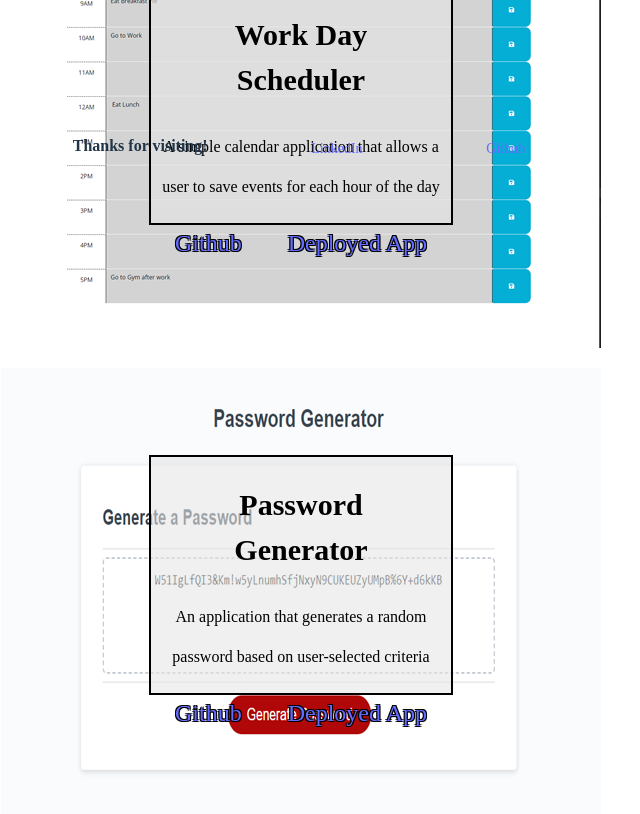
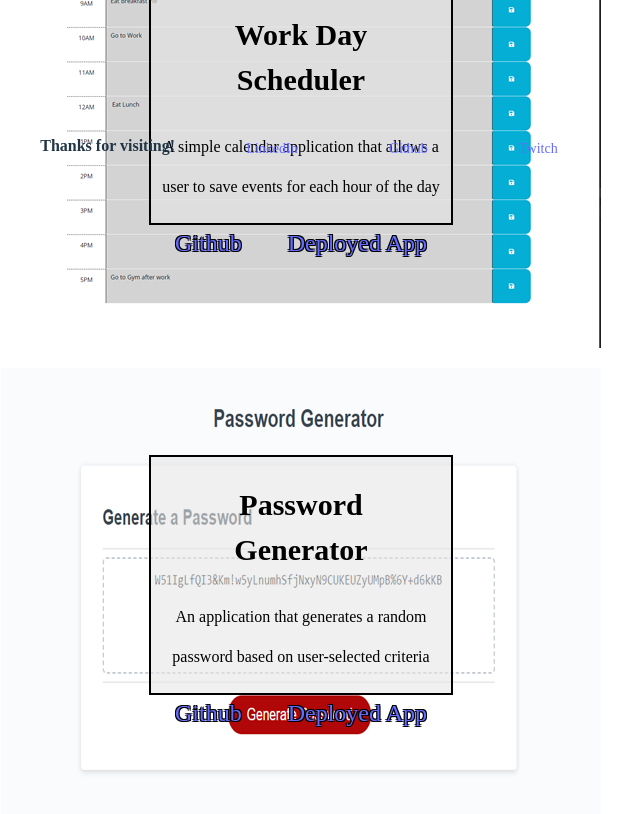
Before and after one commit to OrionC11/Portfolio, a React (Vite) app: page /portfolio in a window 1280 px wide. Shown: the part 2240-3054 px from the top of the page, without its empty margins (339-979 px from the left). Built offline with nearby package versions, Linux system fonts and the light colour scheme.

Commit message:
added third social media in footer as per requirements

```diff
--- a/src/components/Footer.jsx
+++ b/src/components/Footer.jsx
@@ -17,6 +17,13 @@ const Footer = () => {
         >
           Github
         </a>
+        <a
+          href="https://www.twitch.tv/the_clouded_gamer"
+          target="_blank"
+          className="footerLink"
+        >
+          Twitch{" "}
+        </a>
       </footer>
     </div>
   );
```
Also changed, not shown: public/cropped portrait.png (added).
